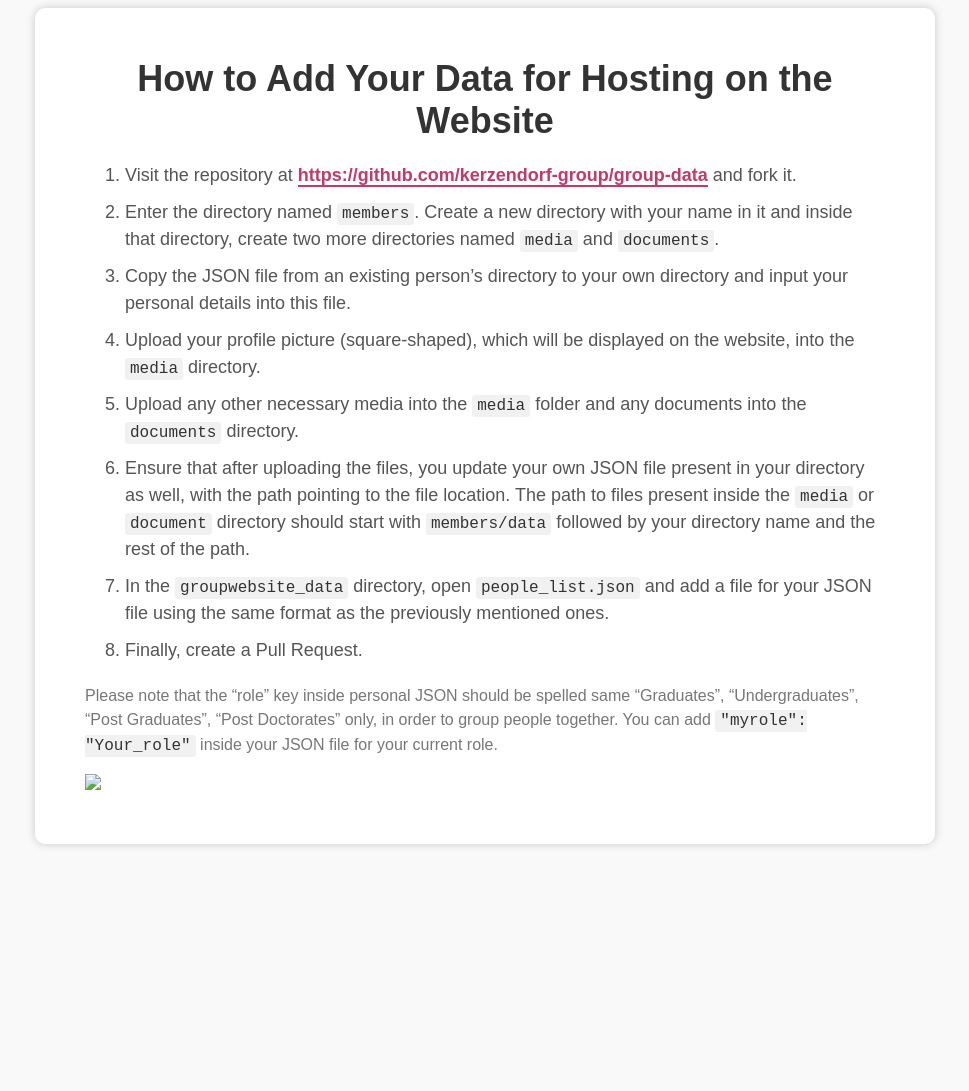
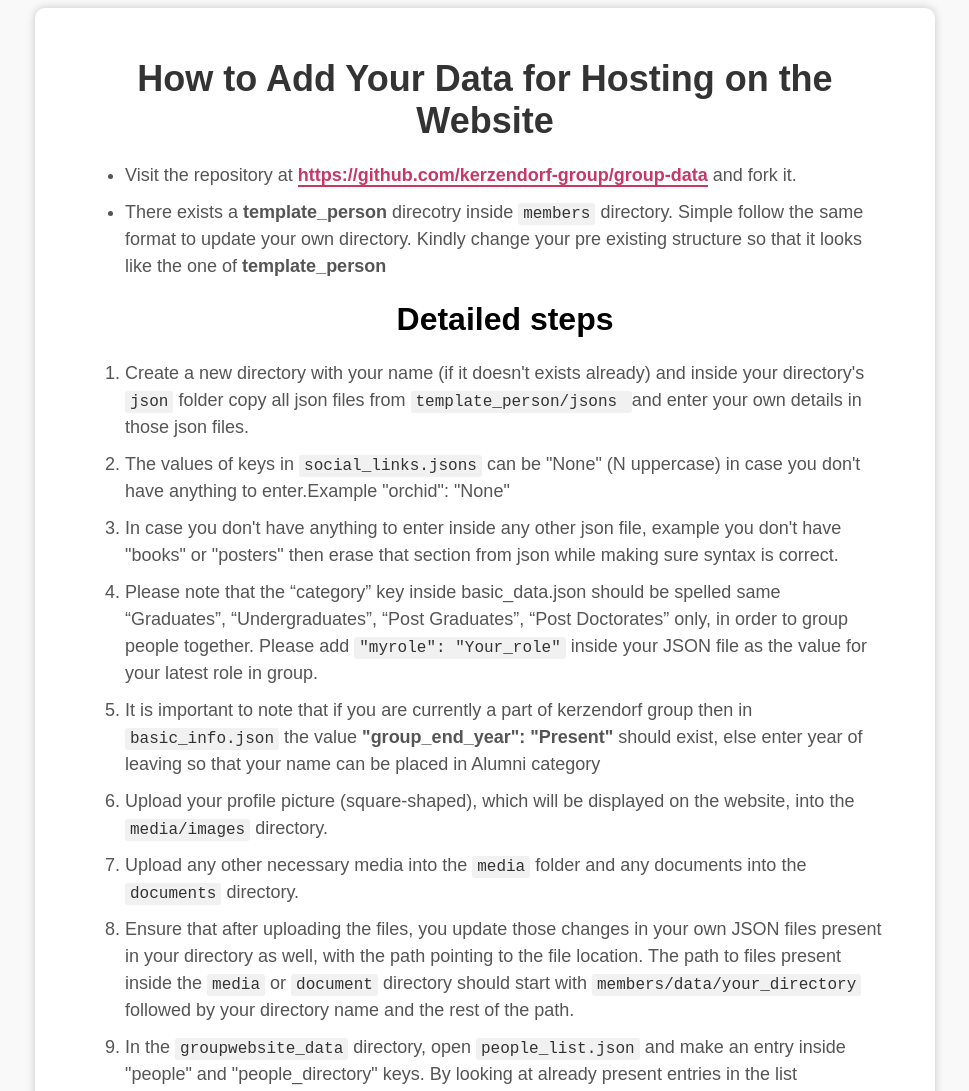
Before and after one commit to harshulgupt/instructions, a plain HTML site: page index.html in a window 1280 px wide. Shown: the top 1091 px of the page, without its empty margins (155-1124 px from the left). Before the commit the page ends 852 px from the top, so only its background shows below. Drawn offline with Linux system fonts and the light colour scheme.

Commit message:
Update index.html

```diff
--- a/index.html
+++ b/index.html
@@ -26,7 +26,9 @@
       color: #333;
       text-shadow: 2px 2px 0 #fff;
     }
-
+    h1 {
+      text-align: center;
+    }
     ol {
       margin: 0;
       padding: 0 0 0 40px;
@@ -76,18 +78,24 @@
 <body>
   <div class="instructions">
     <h2>How to Add Your Data for Hosting on the Website</h2>
+    <ul>
+      <li>Visit the repository at <a href="https://github.com/kerzendorf-group/group-data" target="_blank">https://github.com/kerzendorf-group/group-data</a> and fork it.</li>
+      <li>There exists a <b>template_person</b> direcotry inside <code>members</code> directory. Simple follow the same format to update your own directory. Kindly change your pre existing structure so that it looks like the one of <b>template_person</b> </li>
+    <h1>Detailed steps</h1>
+    </ul>
     <ol>
-      <li>Visit the repository at <a href="https://github.com/kerzendorf-group/group-data" target="_blank">https://github.com/kerzendorf-group/group-data</a> and fork it.</li>
-      <li>Enter the directory named <code>members</code>. Create a new directory with your name in it and inside that directory, create two more directories named <code>media</code> and <code>documents</code>.</li>
-      <li>Copy the JSON file from an existing person’s directory to your own directory and input your personal details into this file.</li>
-      <li>Upload your profile picture (square-shaped), which will be displayed on the website, into the <code>media</code> directory.</li>
+       <li>Create a new directory with your name (if it doesn't exists already) and inside your directory's <code>json</code> folder copy all json files from <code>template_person/jsons </code>  and enter your own details in those json files.</li>
+       <li>The values of keys in <code>social_links.jsons</code> can be "None" (N uppercase) in case you don't have anything to enter.Example "orchid": "None"</li>
+       <li>In case you don't have anything to enter inside any other json file, example you don't have "books" or "posters" then erase that section from json while making sure syntax is correct.</li>
+       <li>Please note that the “category” key inside basic_data.json should be spelled same “Graduates”, “Undergraduates”, “Post Graduates”, “Post Doctorates” only, in order to group people together. Please add <code>"myrole": "Your_role"</code> inside your JSON file as the value for your latest role in group.</li>
+
+      <li>It is important to note that if you are currently a part of kerzendorf group then in <code>basic_info.json</code>  the value <b>"group_end_year": "Present"</b> should exist, else enter year of leaving so that your name can be placed in Alumni category </li>
+      <li>Upload your profile picture (square-shaped), which will be displayed on the website, into the <code>media/images</code> directory.</li>
       <li>Upload any other necessary media into the <code>media</code> folder and any documents into the <code>documents</code> directory.</li>
-      <li>Ensure that after uploading the files, you update your own JSON file present in your directory as well, with the path pointing to the file location. The path to files present inside the <code>media</code> or <code>document</code> directory should start with <code>members/data</code> followed by your directory name and the rest of the path.</li>
-      <li>In the <code>groupwebsite_data</code> directory, open <code>people_list.json</code> and add a file for your JSON file using the same format as the previously mentioned ones.</li>
+      <li>Ensure that after uploading the files, you update those changes in your own JSON files present in your directory as well, with the path pointing to the file location. The path to files present inside the <code>media</code> or <code>document</code> directory should start with <code>members/data/your_directory</code> followed by your directory name and the rest of the path.</li>
+      <li>In the <code>groupwebsite_data</code> directory, open <code>people_list.json</code> and make an entry inside "people" and "people_directory" keys. By looking at already present entries in the list</li>
       <li>Finally, create a Pull Request.</li>
     </ol>
-    <p>Please note that the “role” key inside personal JSON should be spelled same “Graduates”, “Undergraduates”, “Post Graduates”, “Post Doctorates” only, in order to group people together. You can add <code>"myrole": "Your_role"</code> inside your JSON file for your current role.</p>
-  <img style="width: 100%;" src="template.png">
   </div>
 </body>
 </html>
```
